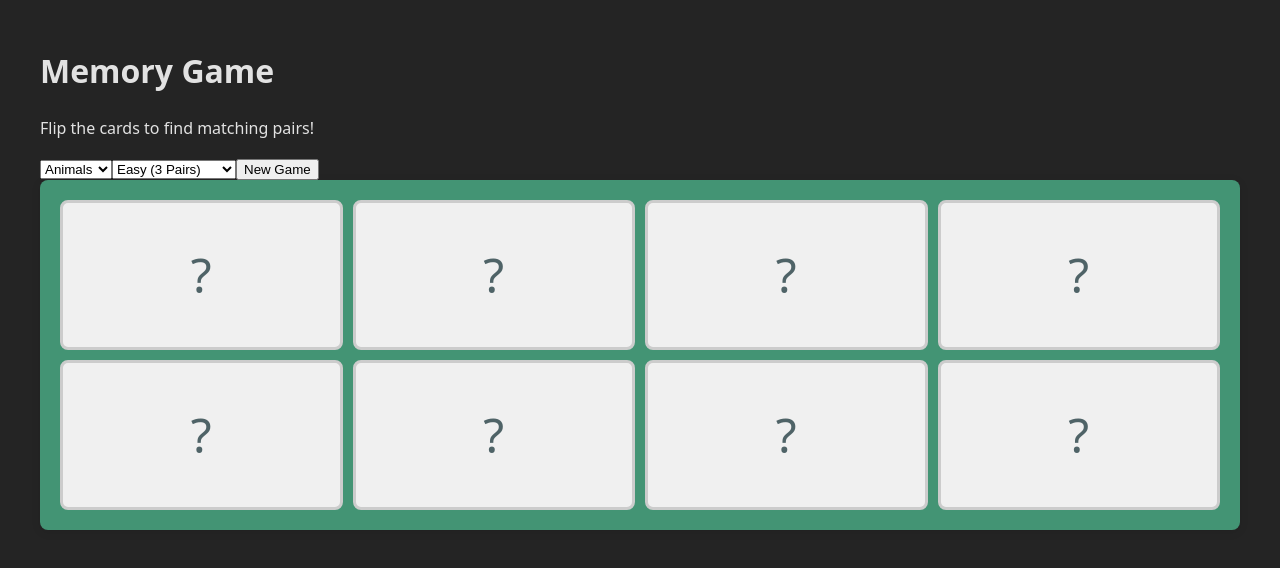
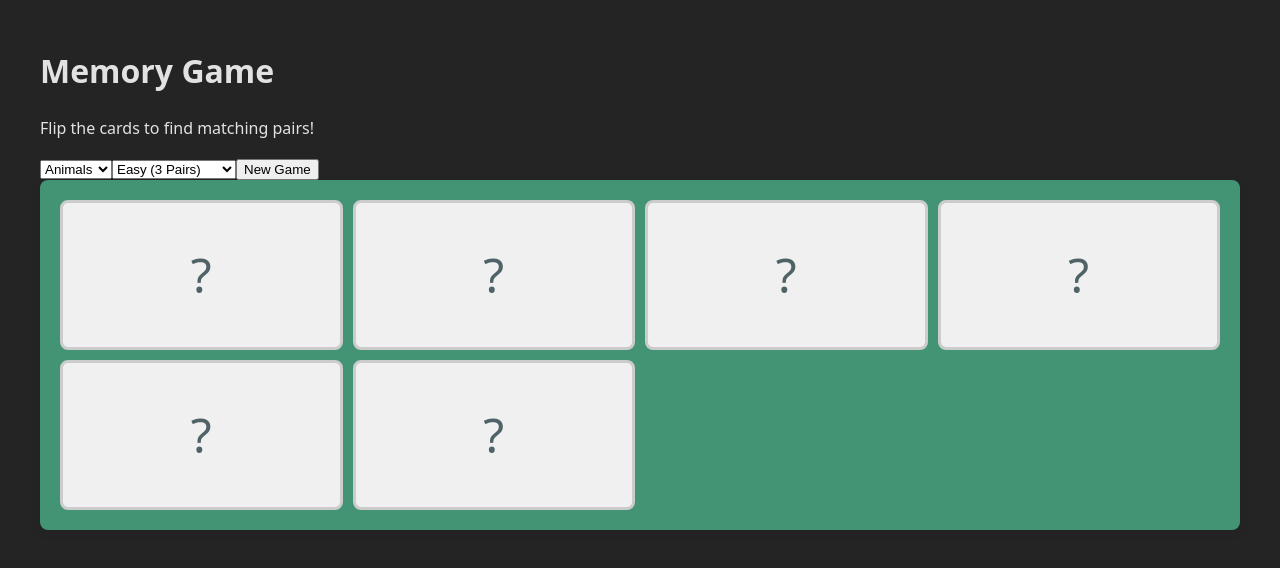
Before and after one commit to lucasfads/memory-game, a React (Vite) app: page / in a window 1280 px wide. Shown: the part 122-690 px from the top of the page. Built offline with nearby package versions, Linux system fonts and the light colour scheme.

Commit message:
refactor: enhance emoji selection by adding multiple sets and updating game initialization

```diff
--- a/src/App.tsx
+++ b/src/App.tsx
@@ -5,8 +5,14 @@ import Board from './models/Board'
 import BoardView from './components/BoardView'
 
 function App() {
-  const [emojiSet, setEmojiSet] = useState(['🐸', '🐼', '🐞', '🦁', '🐯', '🐨', '🐰', '🦊', '🐺', '🐮', '🐷', '🐵']);
-  const [numberOfPairs, setNumberOfPairs] = useState(4);
+  const emojiSets = {
+    animals: ["🐸", "🐼", "🐞", "🦁", "🐯", "🐨", "🐰", "🦊", "🐺", "🐮", "🐷", "🐵"],
+    fruits: ["🍎", "🍌", "🍊", "🍇", "🍓", "🥝", "🍑", "🥭", "🍍", "🥥", "🍒", "🍉"],
+    sports: ["⚽", "🏀", "🏈", "⚾", "🎾", "🏐", "🏓", "🏸", "🥍", "🏒", "🏑", "🎱"],
+    vehicles: ["🚗", "🚕", "🚙", "🚌", "🚎", "🏎️", "🚓", "🚑", "🚒", "🚐", "🛻", "🚚"]
+  }
+  const [emojiSet, setEmojiSet] = useState(emojiSets.animals);
+  const [numberOfPairs, setNumberOfPairs] = useState(3);
   const [board, setBoard] = useState(() => new Board(emojiSet, numberOfPairs));
 
   const [_renderTrigger, setRenderTrigger] = useState(0);
@@ -34,10 +40,11 @@ function App() {
           <h1>Memory Game</h1>
           <p>Flip the cards to find matching pairs!</p>
            <select onChange={(e) => setEmojiSet(JSON.parse(e.target.value))}>
-            <option value='["🐸", "🐼", "🐞", "🦁", "🐯", "🐨", "🐰", "🦊", "🐺", "🐮", "🐷", "🐵"]'>Animals</option>
-            <option value='["🍎", "🍌", "🍊", "🍇", "🍓", "🥝", "🍑", "🥭", "🍍", "🥥", "🍒", "🍉"]'>Fruits</option>
-            <option value='["⚽", "🏀", "🏈", "⚾", "🎾", "🏐", "🏓", "🏸", "🥍", "🏒", "🏑", "🎱"]'>Sports</option>
-            <option value='["🚗", "🚕", "🚙", "🚌", "🚎", "🏎️", "🚓", "🚑", "🚒", "🚐", "🛻", "🚚"]'>Vehicles</option>
+            { Object.entries(emojiSets).map(([key, emojis]) => (
+              <option key={key} value={JSON.stringify(emojis)}>
+                {key.charAt(0).toUpperCase() + key.slice(1)}
+              </option>
+            )) }
           </select>
           <select
             value={numberOfPairs}
```
